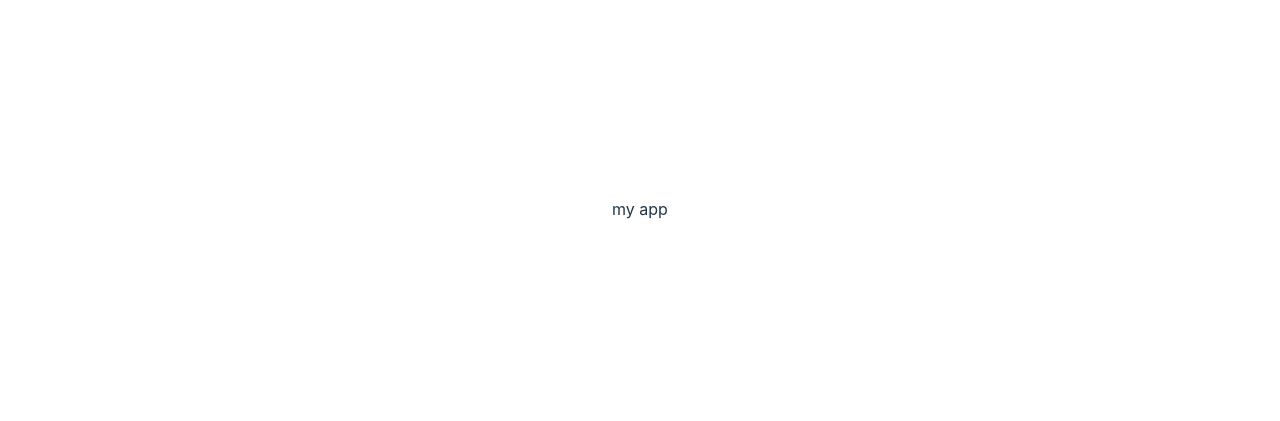
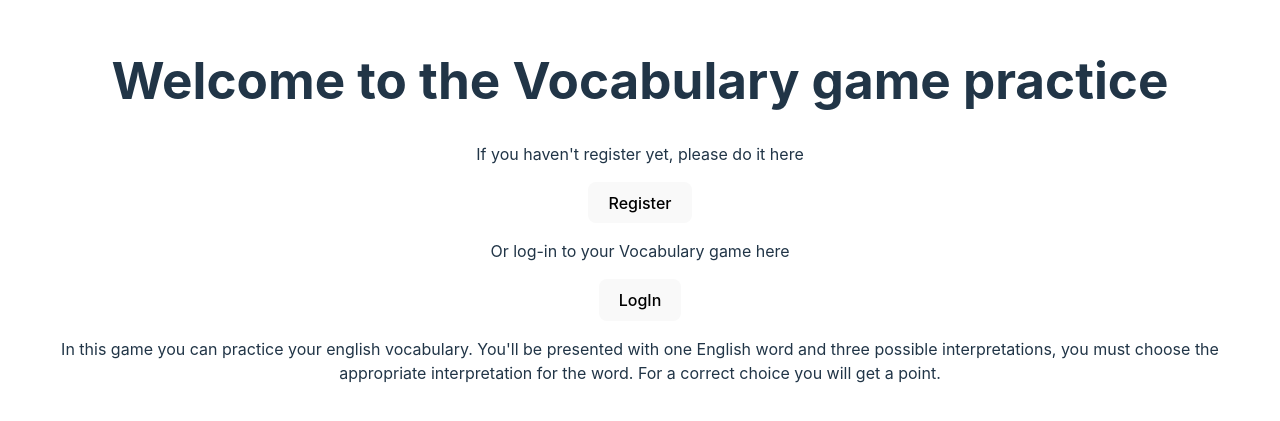
Before and after one commit to itahTamar/translate-game-react, a React (Vite) app in the folder claient-translate-game/: page / in a window 1280 px wide. Shown: the part 191-612 px from the top of the page. Built offline with nearby package versions, Linux system fonts and the light colour scheme.

Commit message:
landing page

```diff
--- a/claient-translate-game/package.json
+++ b/claient-translate-game/package.json
@@ -13,7 +13,8 @@
     "axios": "^1.6.8",
     "js-cookie": "^3.0.5",
     "react": "^18.2.0",
-    "react-dom": "^18.2.0"
+    "react-dom": "^18.2.0",
+    "react-router-dom": "^6.22.3"
   },
   "devDependencies": {
     "@types/js-cookie": "^3.0.6",
--- a/claient-translate-game/src/App.tsx
+++ b/claient-translate-game/src/App.tsx
@@ -1,11 +1,13 @@
+import { RouterProvider } from 'react-router-dom'
 import './App.css'
+import { router } from './router/router'
 
 function App() {
 
 
   return (
     <>
-     my app
+     <RouterProvider router={router} />
     </>
   )
 }
--- /dev/null
+++ b/claient-translate-game/src/router/router.tsx
@@ -0,0 +1,11 @@
+import { createBrowserRouter } from "react-router-dom"
+import LandingPage from "../view/LandingPage"
+import LogInPage from "../view/LogInPage"
+import RegisterPage from "../view/RegisterPage"
+
+export const router = createBrowserRouter([
+    {path: "/", element: <LandingPage/>},
+    {path: "/register", element: <RegisterPage/>},
+    {path: "/login", element: <LogInPage/>},
+
+])
--- /dev/null
+++ b/claient-translate-game/src/view/LandingPage.tsx
@@ -0,0 +1,22 @@
+import { useNavigate } from "react-router-dom";
+
+const LandingPage = () => {
+    const navigate = useNavigate()
+  return (
+    <div>
+      <h1>Welcome to the Vocabulary game practice</h1>
+      <p>If you haven't register yet, please do it here</p>
+      <button onClick={() => {navigate(`/register`)}}>Register</button>
+      <p>Or log-in to your Vocabulary game here</p>
+      <button onClick={() => {navigate(`/login`)}}>LogIn</button>
+      <p>
+        In this game you can practice your english vocabulary. You'll
+        be presented with one English word and three possible
+        interpretations, you must choose the appropriate interpretation for the
+        word. For a correct choice you will get a point.
+      </p>
+    </div>
+  );
+};
+
+export default LandingPage;
--- /dev/null
+++ b/claient-translate-game/src/view/LogInPage.tsx
@@ -0,0 +1,11 @@
+import React from 'react'
+
+const LogInPage = () => {
+  return (
+    <div>
+      login
+    </div>
+  )
+}
+
+export default LogInPage
--- /dev/null
+++ b/claient-translate-game/src/view/RegisterPage.tsx
@@ -0,0 +1,11 @@
+import React from 'react'
+
+const RegisterPage = () => {
+  return (
+    <div>
+      register
+    </div>
+  )
+}
+
+export default RegisterPage
```
Also changed, not shown: 1 other file (tests, documents, lock files or other folders).
